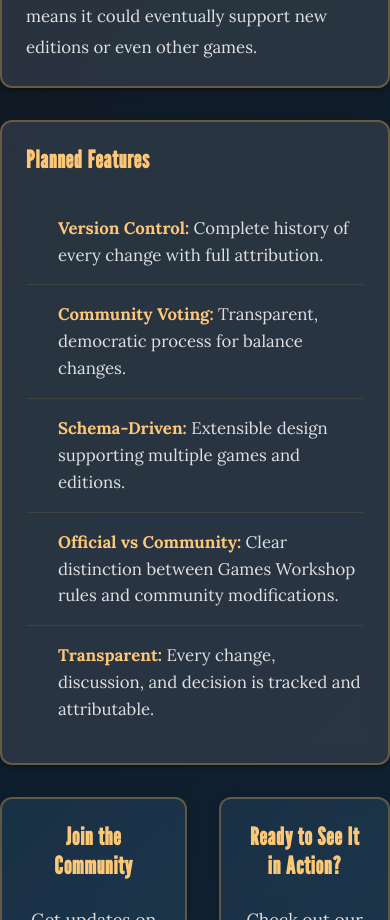
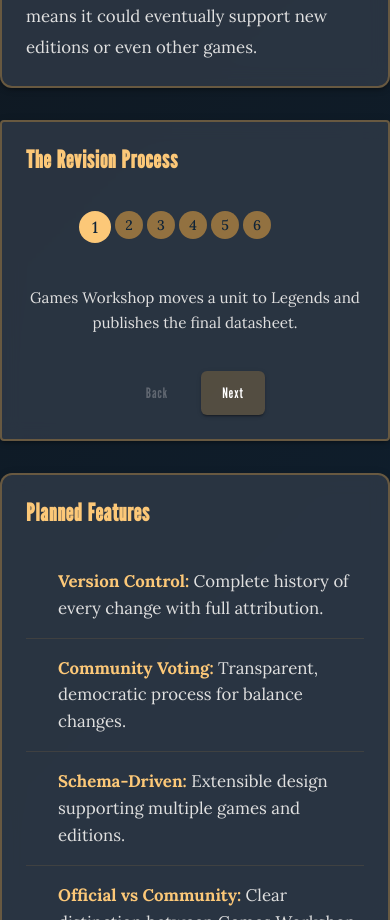
Before and after one commit to LukeAustintatious/legends-demo, a React (Vite) app: page / in a window 390 px wide. Shown: the part 1060-1980 px from the top of the page. Built offline with nearby package versions, Linux system fonts and the light colour scheme.

Commit message:
feat: add process stepper

```diff
--- /dev/null
+++ b/src/components/RevisionStepper.tsx
@@ -0,0 +1,107 @@
+import { useState } from 'react';
+import {
+  Stepper,
+  Step,
+  StepButton,
+  Typography,
+  Paper,
+  Box,
+  Button,
+} from '@mui/material';
+import '../styles/RevisionStepper.scss';
+
+export const RevisionStepper = () => {
+  const [activeStep, setActiveStep] = useState(0);
+
+  const steps = [
+    {
+      label: 'GW Creates Legend',
+      description:
+        'Games Workshop moves a unit to Legends and publishes the final datasheet.',
+    },
+    {
+      label: 'Revision Proposal',
+      description:
+        'A Legends Never Die contributor proposes a specific revision on the community Discord.',
+    },
+    {
+      label: 'Community Voting',
+      description:
+        'The community votes on the revision, requiring a minimum number of votes and a high percentage of approval. Moderators have the final say.',
+    },
+    {
+      label: 'Revision Published',
+      description:
+        'If accepted, the revised datasheet is published to the site.',
+    },
+    {
+      label: 'Iterate & Maintain',
+      description:
+        'Repeat steps 2-4 as many times as needed to keep the datasheet balanced and playable. A history of all prior revisions remains accessible for auditing.',
+    },
+    {
+      label: 'Archive on Revival',
+      description:
+        'If Games Workshop ever revives the unit, the revisions are archived on the website.',
+    },
+  ];
+
+  const handleStep = (step: number) => {
+    setActiveStep(step);
+  };
+
+  const handleNext = () => {
+    if (activeStep < steps.length - 1) {
+      setActiveStep(activeStep + 1);
+    }
+  };
+
+  const handleBack = () => {
+    if (activeStep > 0) {
+      setActiveStep(activeStep - 1);
+    }
+  };
+
+  return (
+    <Paper elevation={3} className="revision-stepper-card">
+      <Typography variant="h2" className="section-heading">
+        The Revision Process
+      </Typography>
+      <Stepper activeStep={activeStep} nonLinear className="revision-stepper">
+        {steps.map((step, index) => (
+          <Step key={index}>
+            <StepButton
+              color="inherit"
+              onClick={() => handleStep(index)}
+              className="step-button"
+            >
+              {step.label}
+            </StepButton>
+          </Step>
+        ))}
+      </Stepper>
+      <Box className="step-content-wrapper">
+        <Typography variant="body1" className="step-description">
+          {steps[activeStep].description}
+        </Typography>
+      </Box>
+      <Box className="stepper-controls">
+        <Button
+          disabled={activeStep === 0}
+          onClick={handleBack}
+          className="nav-button"
+        >
+          Back
+        </Button>
+        <Button
+          variant="contained"
+          disabled={activeStep === steps.length - 1}
+          onClick={handleNext}
+          className="nav-button next-button"
+        >
+          Next
+        </Button>
+      </Box>
+    </Paper>
+  );
+};
--- a/src/pages/Welcome.tsx
+++ b/src/pages/Welcome.tsx
@@ -1,6 +1,7 @@
 import { Container, Box, Typography, Button, Paper } from '@mui/material';
 import { useNavigate } from 'react-router-dom';
 import { Disclaimer } from '../components/Disclaimer';
+import { RevisionStepper } from '../components/RevisionStepper';
 import logoColour from '../assets/logo-colour.svg';
 import '../styles/pages/Welcome.scss';
 
@@ -38,6 +39,8 @@ export const Welcome = () => {
               than a hard-coded 40K website. That means it could eventually support new editions or even other games.
             </Typography>
           </Paper>
+
+          <RevisionStepper />
 
           <Paper elevation={3} className="features-card">
             <Typography variant="h2" className="section-heading">
--- /dev/null
+++ b/src/styles/RevisionStepper.scss
@@ -0,0 +1,207 @@
+@import './variables.scss';
+
+.revision-stepper-card {
+  background-color: rgba($bg-card, 0.8) !important;
+  backdrop-filter: blur(10px);
+  border: 2px solid rgba($secondary-color, 0.3);
+  border-radius: 12px;
+  padding: 2.5rem !important;
+
+  .section-heading {
+    color: $secondary-light;
+    margin-bottom: 2rem;
+    font-size: 2rem;
+    font-weight: 700;
+  }
+
+  .revision-stepper {
+    padding: 1rem 0 2rem 0;
+    background: transparent;
+    justify-content: center;
+    gap: 1rem;
+
+    .MuiStep-root {
+      flex: 0 0 auto;
+      padding: 0;
+    }
+
+    .step-button {
+      color: rgba($text-secondary, 0.7);
+      font-size: 1.25rem;
+      padding: 0.5rem 0;
+      min-width: auto;
+      transition: all 0.3s ease;
+
+      &:hover {
+        color: $secondary-light;
+      }
+
+      &.Mui-disabled {
+        color: rgba($text-secondary, 0.3);
+      }
+
+      .MuiStepIcon-text {
+        fill: $primary-dark;
+        font-weight: 500;
+      }
+
+      .MuiStepLabel-label {
+        color: inherit;
+        font-weight: 600;
+        text-transform: none;
+        display: none;
+
+        @media (min-width: 769px) {
+          display: block;
+        }
+      }
+
+      .MuiSvgIcon-root {
+        width: 2rem;
+        height: 2rem;
+        color: rgba($secondary-color, 0.5);
+        transition: all 0.3s ease;
+
+        &.Mui-active {
+          width: 2.5rem;
+          height: 2.5rem;
+          color: $secondary-light;
+        }
+
+        &.Mui-completed {
+          color: $secondary-color;
+        }
+      }
+    }
+
+    .MuiStepConnector-root {
+      top: 1rem;
+      left: 0;
+      right: 0;
+      margin: 0 0.5rem;
+
+      .MuiStepConnector-line {
+        border-color: rgba($secondary-color, 0.2);
+        border-top-width: 2px;
+      }
+
+      &.Mui-active {
+        .MuiStepConnector-line {
+          border-color: rgba($secondary-color, 0.5);
+        }
+      }
+
+      &.Mui-completed {
+        .MuiStepConnector-line {
+          border-color: $secondary-color;
+        }
+      }
+    }
+  }
+
+  .step-content-wrapper {
+    text-align: center;
+    margin: 2rem 0;
+    min-height: 4rem;
+    display: flex;
+    align-items: center;
+    justify-content: center;
+
+    .step-description {
+      color: $text-secondary;
+      line-height: 1.8;
+      font-size: 1.05rem;
+      max-width: 600px;
+    }
+  }
+
+  .stepper-controls {
+    display: flex;
+    justify-content: center;
+    gap: 1rem;
+    margin-top: 2rem;
+
+    .nav-button {
+      color: $secondary-light !important;
+      border-color: rgba($secondary-color, 0.5) !important;
+      font-size: 1.25rem;
+      letter-spacing: 1px;
+      font-weight: 400;
+      padding: 0.75rem 1.5rem;
+      border-radius: 6px;
+      transition: all 0.3s ease;
+
+      &.MuiButton-outlined {
+        border: 2px solid rgba($secondary-color, 0.5);
+      }
+
+      &:hover:not(.Mui-disabled) {
+        background-color: rgba($secondary-color, 0.1);
+        border-color: $secondary-light !important;
+      }
+
+      &.next-button {
+        background-color: rgba($secondary-color, 0.2) !important;
+        color: $text-primary !important;
+
+        &:hover:not(.Mui-disabled) {
+          background-color: rgba($secondary-color, 0.35) !important;
+        }
+      }
+
+      &.Mui-disabled {
+        color: rgba($text-secondary, 0.3) !important;
+        border-color: rgba($secondary-color, 0.1) !important;
+      }
+    }
+  }
+
+  @media (max-width: 768px) {
+    padding: 1.5rem !important;
+
+    .section-heading {
+      font-size: 1.5rem;
+      margin-bottom: 1.5rem;
+    }
+
+    .revision-stepper {
+      padding: 1rem 0 1.5rem 0;
+      gap: 0.75rem;
+
+      .step-button {
+        .MuiSvgIcon-root {
+          width: 1.75rem;
+          height: 1.75rem;
+
+          &.Mui-active {
+            width: 2rem;
+            height: 2rem;
+          }
+        }
+      }
+
+      .MuiStepConnector-root {
+        margin: 0 0.25rem;
+      }
+    }
+
+    .step-content-wrapper {
+      margin: 1.5rem 0;
+      min-height: 3.5rem;
+
+      .step-description {
+        font-size: 0.95rem;
+        line-height: 1.6;
+      }
+    }
+
+    .stepper-controls {
+      gap: 0.75rem;
+
+      .nav-button {
+        padding: 0.6rem 1.2rem;
+        font-size: 0.9rem;
+      }
+    }
+  }
+}
```
